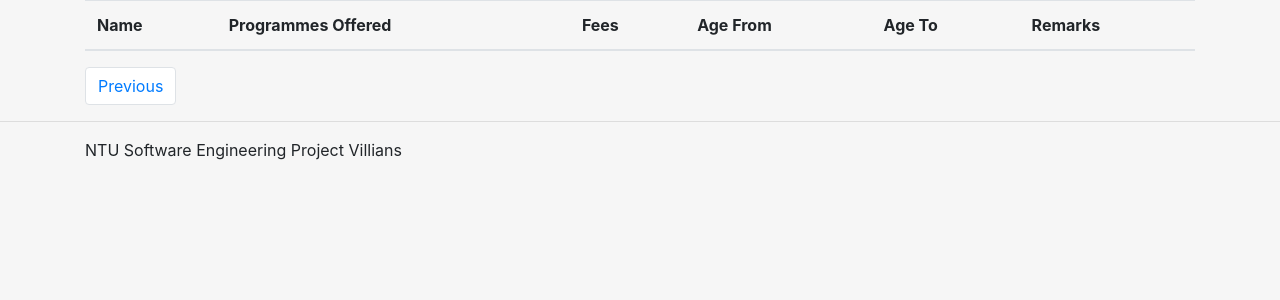
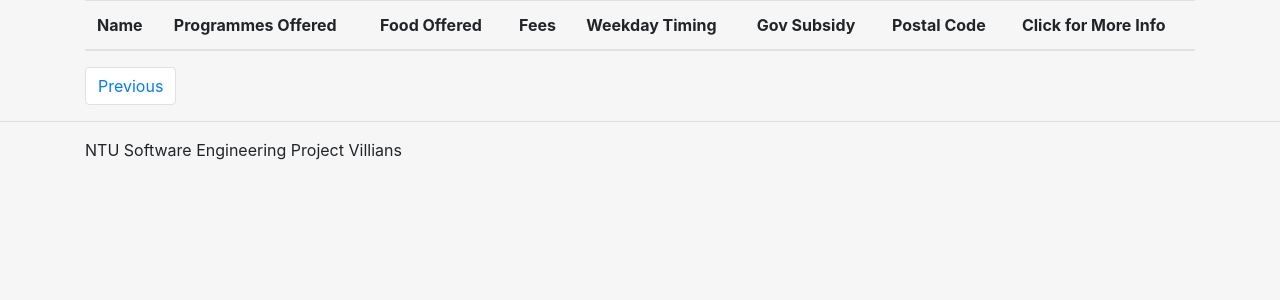
Before and after one commit to c170104/SEProject, a Django app: template src/ChildCares/templates/ChildCares/index.html in a window 1280 px wide. Shown: the part 56-356 px from the top of the page. Run offline with Django 3.2, Linux system fonts and the light colour scheme; the template is opened without the code that fills it, so the values that code supplies are empty; some libraries are stand-ins or nearby versions.

Commit message:
Moved - Segregated API code from View Added - Combined data from 2 sources for more information Not Done - moreinfo.html

```diff
--- a/src/ChildCares/templates/ChildCares/index.html
+++ b/src/ChildCares/templates/ChildCares/index.html
@@ -8,10 +8,12 @@
                 <!-- <th scope="col">#</th> -->
                 <th scope="col">Name</th>
                 <th scope="col">Programmes Offered</th>
+                <th scope="col">Food Offered</th>
                 <th scope="col">Fees</th>
-                <th scope="col">Age From</th>
-                <th scope="col">Age To</th>
-                <th scope="col">Remarks</th>
+                <th scope="col">Weekday Timing</th>
+                <th scope="col">Gov Subsidy</th>
+                <th scope="col">Postal Code</th>
+                <th scope="col">Click for More Info</th>
             </tr>
         </thead>
         <tbody>
@@ -20,10 +22,12 @@
                 <!-- <th scope="row">{{ forloop.counter }}</th> -->
                 <td>{{ c.centre_name }}</td>
                 <td>{{ c.programmes_offered }}</td>
+                <td>{{ c.food_offered }}</td>
                 <td>{{ c.fees }}</td>
-                <td>{{ c.age_from }}</td>
-                <td>{{ c.age_to }}</td>
-                <td>{{ c.remarks }}</td>
+                <td>{{ c.weekday_full_day }}</td>
+                <td>{{ c.government_subsidy }}</td>
+                <td>{{ c.postal_code }}</td>
+                <td><a href="moreinfo?p={{ page_number }}&amp;i={{ forloop.counter0 }}">Click Here<a/></td>
             </tr>
             {% endfor %}
         </tbody>
@@ -47,5 +51,8 @@
             {% endfor %}
         </ul>
     </nav>
+
+
+
 </div>
 {% endblock %}
--- a/src/ChildCares/urls.py
+++ b/src/ChildCares/urls.py
@@ -3,5 +3,5 @@ from . import views
 
 urlpatterns = [
     path('', views.index, name='index'),
-    path('filter/', views.filter, name='filtered'),
+    path('moreinfo/', views.moreinfo, name='moreinfo'),
 ]
```
Also changed, not shown: src/ChildCares/apidata.py (added, +27 -0 lines), src/ChildCares/templates/ChildCares/moreinfo.html (added, +9 -0 lines), src/ChildCares/views.py (+14 -12 lines).
